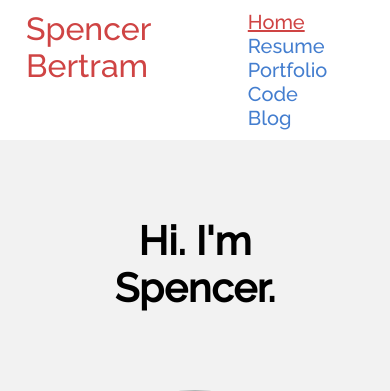
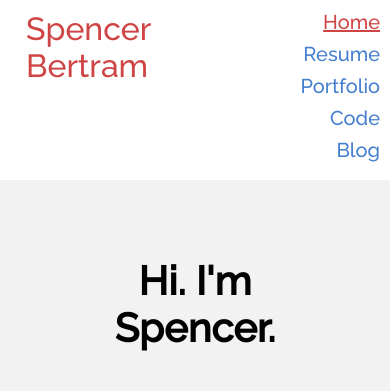
Before and after one commit to Spenbert02/Personal_Website, a Flask app: page / in a window 390 px wide. Shown: the top 391 px of the page. Run offline with Flask 2, Linux system fonts and the light colour scheme.

Commit message:
vertical nav menu align right

```diff
--- a/static/styles.css
+++ b/static/styles.css
@@ -82,7 +82,6 @@ body {
     width: 33%;
 }
 
-
 /* top left name link */
 .name-logo a {
     font-size: 2em;
@@ -125,6 +124,7 @@ body {
 .body-container {
     place-content: center;
     width: 100%;
+    margin-bottom: 100px;
 }
 
 /* introdution paragraph container */
@@ -183,14 +183,17 @@ body {
     .hero-container {
         height: 600px;
     }
-
-    .body-container {
-        margin-bottom: 100px;
-    }
 }
 
 @media only screen and (max-width: 800px) {
     .nav-menu {
         flex-direction: column;
     }
+
+    .nav-menu > div {
+        margin-bottom: .5em;
+        margin-right: 1em;
+        text-align: right;
+        width: 100%;
+    }
 }
```
